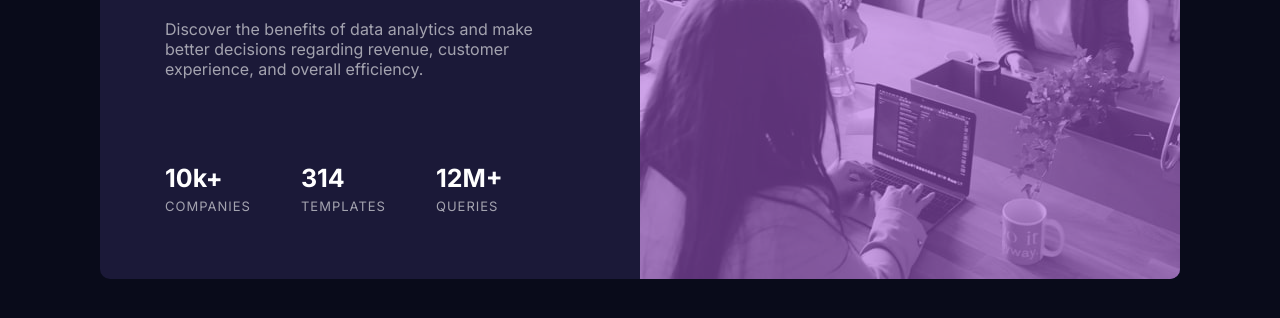
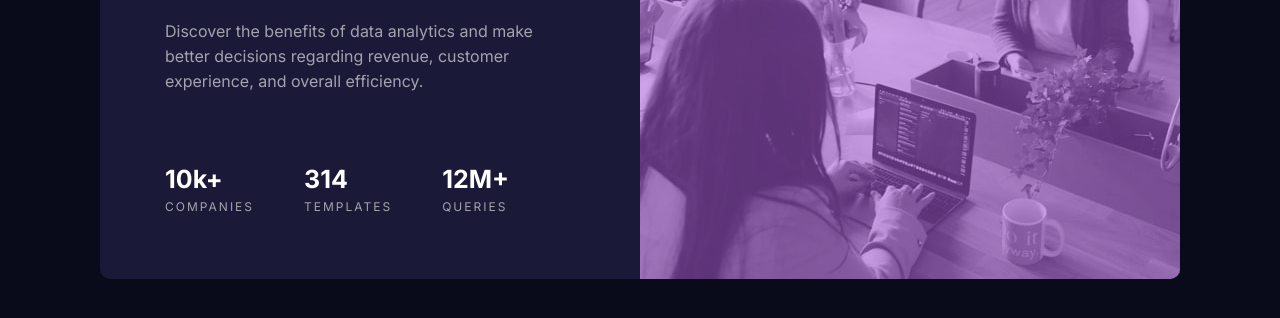
Before and after one commit to italods/Frontend-Mentor, a plain HTML site: page stats-preview-card-component-main/index.html in a window 1280 px wide. Shown: the part 344-662 px from the top of the page. Drawn offline with Linux system fonts and the light colour scheme.

Commit message:
Update style.css

```diff
--- a/stats-preview-card-component-main/style.css
+++ b/stats-preview-card-component-main/style.css
@@ -44,6 +44,7 @@ body {
 
 .container .text p {
   color: var(--White-headings);
+  line-height: 25px;
 }
 
 .details {
@@ -58,9 +59,9 @@ body {
 .info-text {
   padding-right: 50px;
   color: var(--White-headings);
-  font: 400 13px "Inter", sans-serif; /* font-weight | font-size |font-family */
+  font: 400 12px "Inter", sans-serif; /* font-weight | font-size |font-family */
   text-transform: uppercase;
-  letter-spacing: 1px;
+  letter-spacing: 2px;
 }
 
 .image {
```
